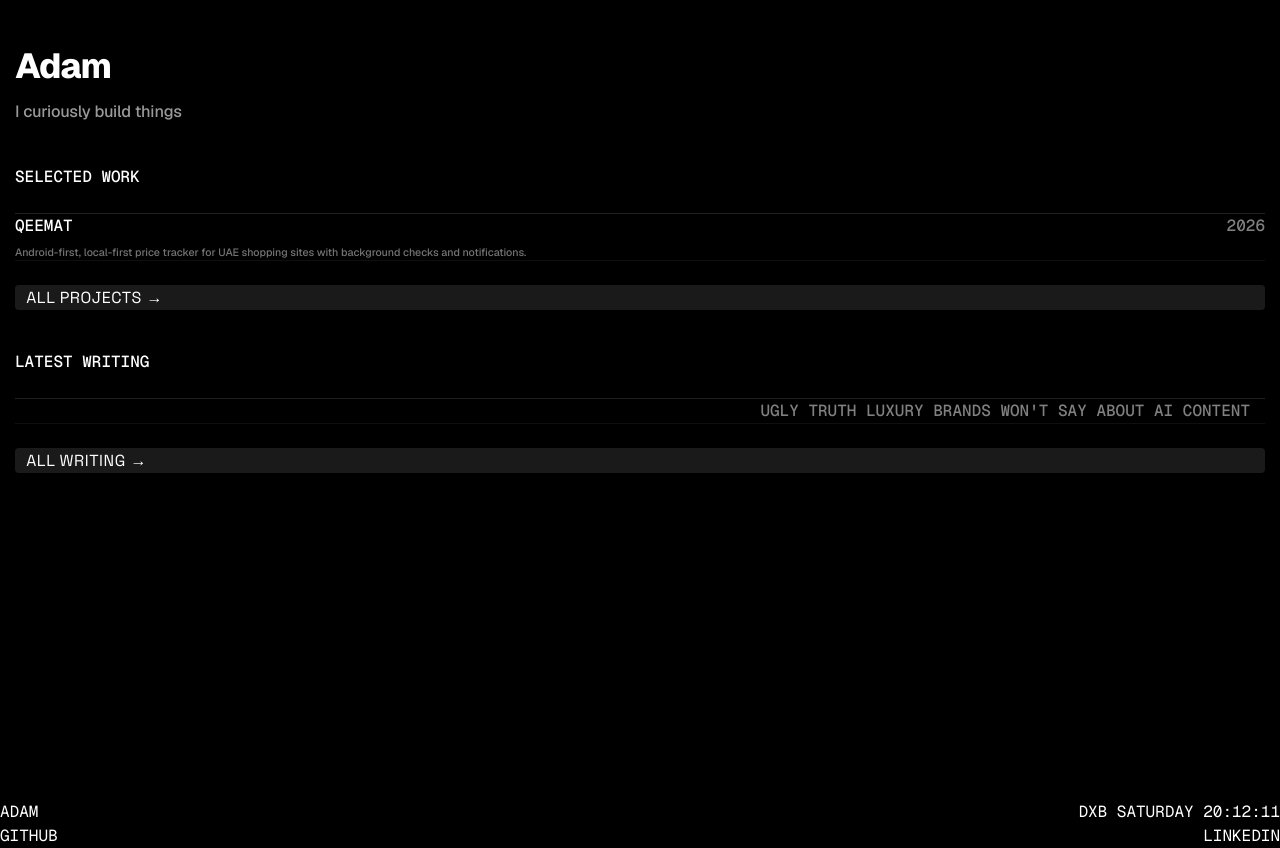
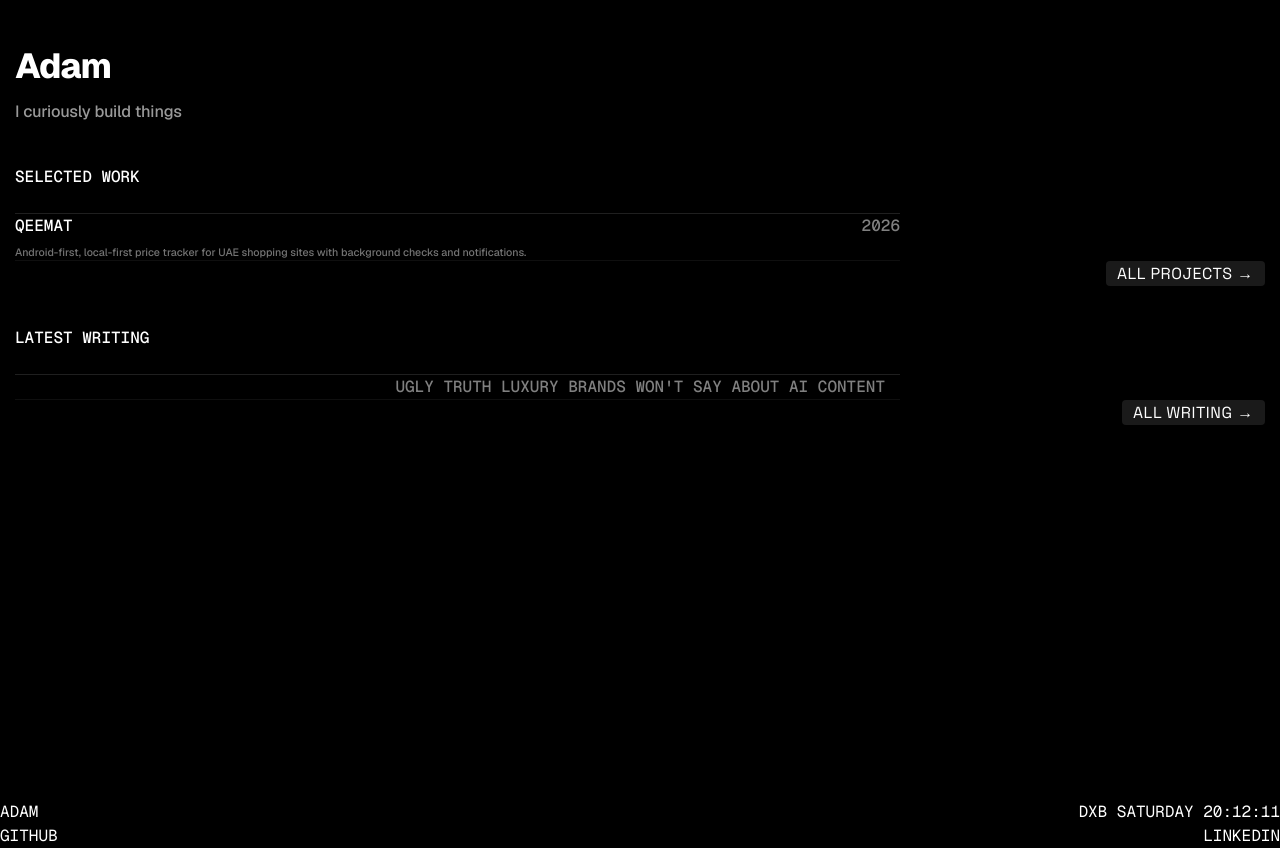
Before and after one commit to AdamJeddy/portfolio, a Next.js app: page / in a window 1280 px wide. Built offline with nearby package versions, Linux system fonts and the light colour scheme.

Commit message:
Adjust column width and move "All projects/writing" links outside sections

```diff
--- a/src/app/page.tsx
+++ b/src/app/page.tsx
@@ -38,7 +38,7 @@ export default function Home() {
       {/* ── Featured Work ───────────────────────────────── */}
       <Reveal type="slide-up">
         <section className="section">
-          <div className="col w8">
+          <div className="col w5">
             <h2 style={{
               fontFamily: 'var(--font-geist-mono), var(--font-mono)',
               textTransform: 'uppercase',
@@ -71,21 +71,22 @@ export default function Home() {
               ))}
             </ul>
 
-            <Spacer height={24} />
+        </div>
+      </section>
+      </Reveal>
 
+      <div style={{ textAlign: 'right', width: '100%' }}>
         <Link href="/projects" className="button">
           All projects →
         </Link>
       </div>
-        </section>
-      </Reveal>
 
       <Spacer height={40} />
 
       {/* ── Latest Writing ──────────────────────────────── */}
       <Reveal type="slide-up">
         <section className="section">
-          <div className="col w8">
+          <div className="col w5">
             <h2 style={{
               fontFamily: 'var(--font-geist-mono), var(--font-mono)',
               textTransform: 'uppercase',
@@ -119,15 +120,15 @@ export default function Home() {
                 </li>
               ))}
             </ul>
+          </div>
+        </section>
+      </Reveal>
 
-            <Spacer height={24} />
-
+      <div style={{ textAlign: 'right', width: '100%' }}>
         <Link href="/writing" className="button">
           All writing →
         </Link>
       </div>
-        </section>
-      </Reveal>
 
       <Spacer height={24} />
     </div>
--- a/src/app/projects/page.tsx
+++ b/src/app/projects/page.tsx
@@ -7,7 +7,7 @@ export default function Projects() {
     <div className="content-layer">
       <Reveal type="slide-up">
         <section className="section first">
-          <div className="col w8">
+          <div className="col w5">
             <p className="mega">Selected Work</p>
           </div>
         </section>
@@ -15,7 +15,7 @@ export default function Projects() {
 
       <Reveal type="slide-up">
         <section className="section">
-        <div className="col w8">
+        <div className="col w5">
           <div className="project-grid">
             {projects.map((project, i) => (
               <Link
```
Lines whose indentation alone changed are shown as unchanged.
